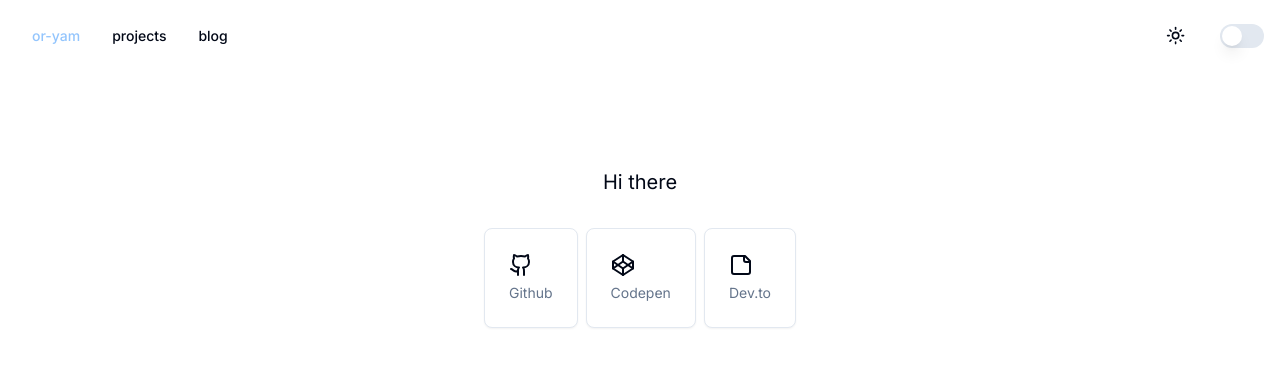
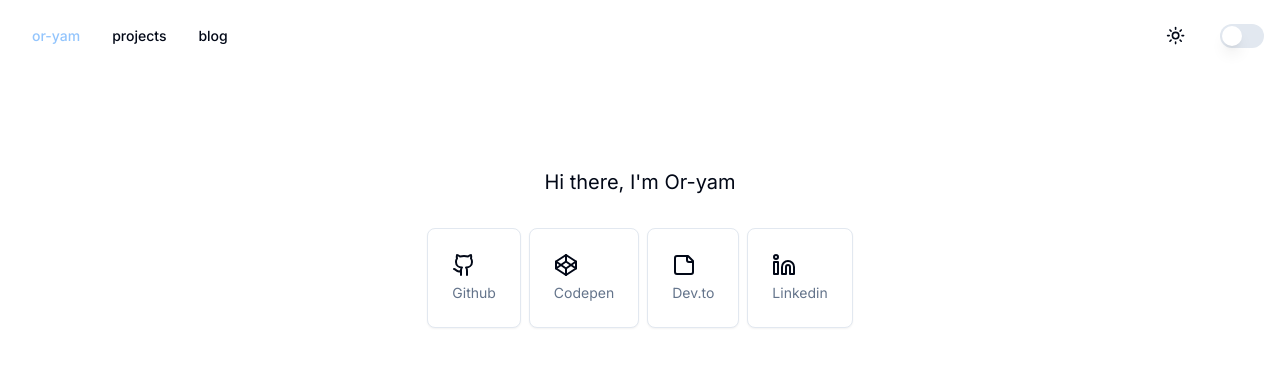
Before and after one commit to or-yam/website, a Next.js app: page / in a window 1280 px wide. Shown: the top 366 px of the page. Built offline with nearby package versions, Linux system fonts and the light colour scheme.

Commit message:
Fixed card hover

```diff
--- a/app/page.tsx
+++ b/app/page.tsx
@@ -1,16 +1,16 @@
-import { Github, Codepen, StickyNote } from "lucide-react";
+import { Github, Codepen, StickyNote, Linkedin } from "lucide-react";
 import { Card, CardDescription, CardHeader } from "@/components/ui/card";
 import Link from "next/link";
 
 export default function Home() {
   return (
     <main className="flex min-h-screen flex-col items-center justify-start p-24">
-      <h1 className="text-xl">Hi there</h1>
+      <h1 className="text-xl">{"Hi there, I'm Or-yam"}</h1>
 
       <ul className=" m-8 flex items-center justify-center gap-2 w-full ">
         <li>
           <Link href="https://github.com/or-yam" target="_blank">
-            <Card className="hover:bg-gray-50">
+            <Card className="hover:border-accent-foreground">
               <CardHeader>
                 <Github />
                 <CardDescription>Github</CardDescription>
@@ -19,8 +19,8 @@
           </Link>
         </li>
         <li>
-          <Link href="https://github.com/or-yam" target="_blank">
-            <Card className="hover:bg-gray-50">
+          <Link href="https://codepen.io/oryamne" target="_blank">
+            <Card className="hover:border-accent-foreground">
               <CardHeader>
                 <Codepen />
                 <CardDescription>Codepen</CardDescription>
@@ -29,11 +29,21 @@
           </Link>
         </li>
         <li>
-          <Link href="https://github.com/or-yam" target="_blank">
-            <Card className="hover:bg-gray-50">
+          <Link href="https://dev.to/oryam" target="_blank">
+            <Card className="hover:border-accent-foreground">
               <CardHeader>
                 <StickyNote />
                 <CardDescription>Dev.to</CardDescription>
+              </CardHeader>
+            </Card>
+          </Link>
+        </li>
+        <li>
+          <Link href="https://www.linkedin.com/in/oryamne" target="_blank">
+            <Card className="hover:border-accent-foreground">
+              <CardHeader>
+                <Linkedin />
+                <CardDescription>Linkedin</CardDescription>
               </CardHeader>
             </Card>
           </Link>
```
